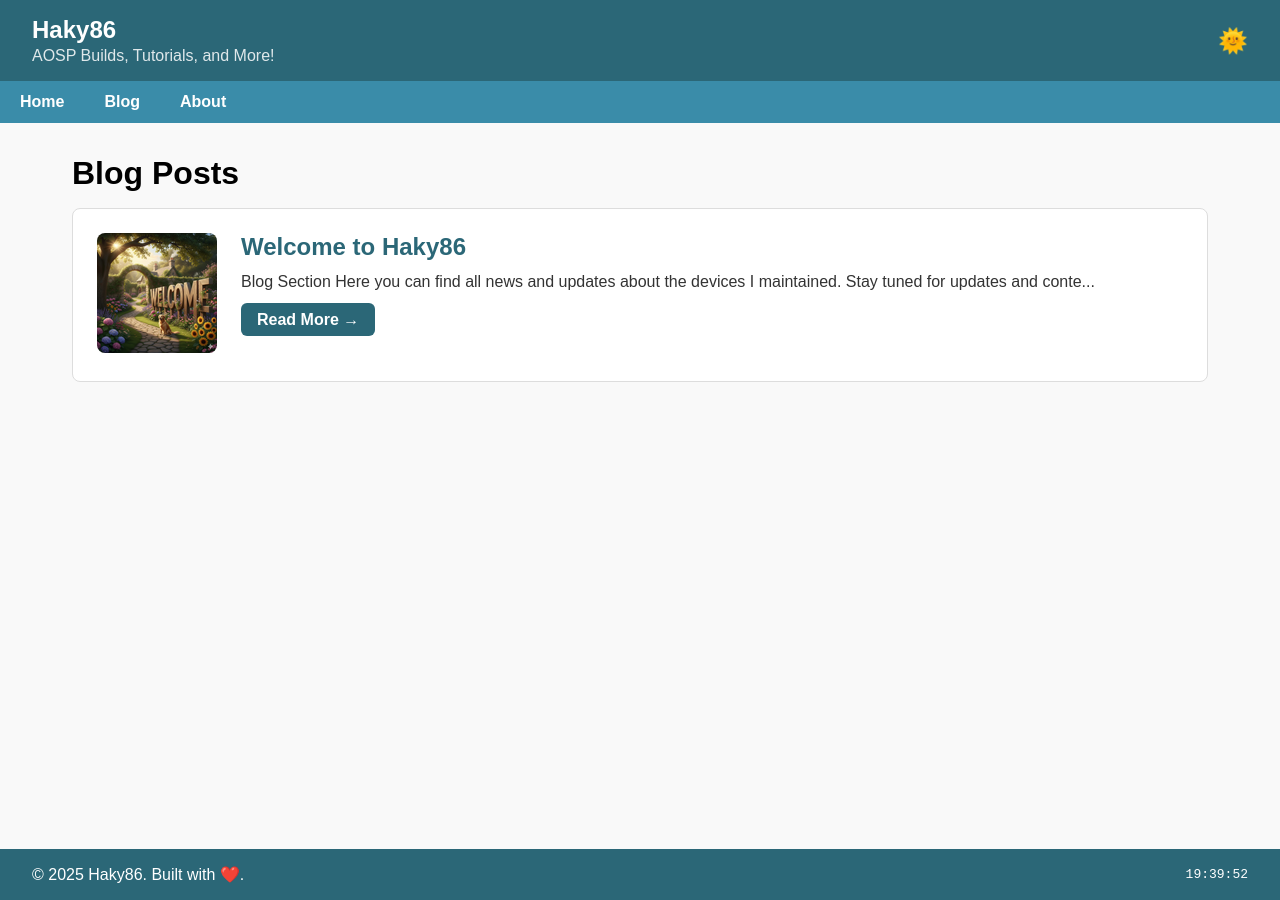
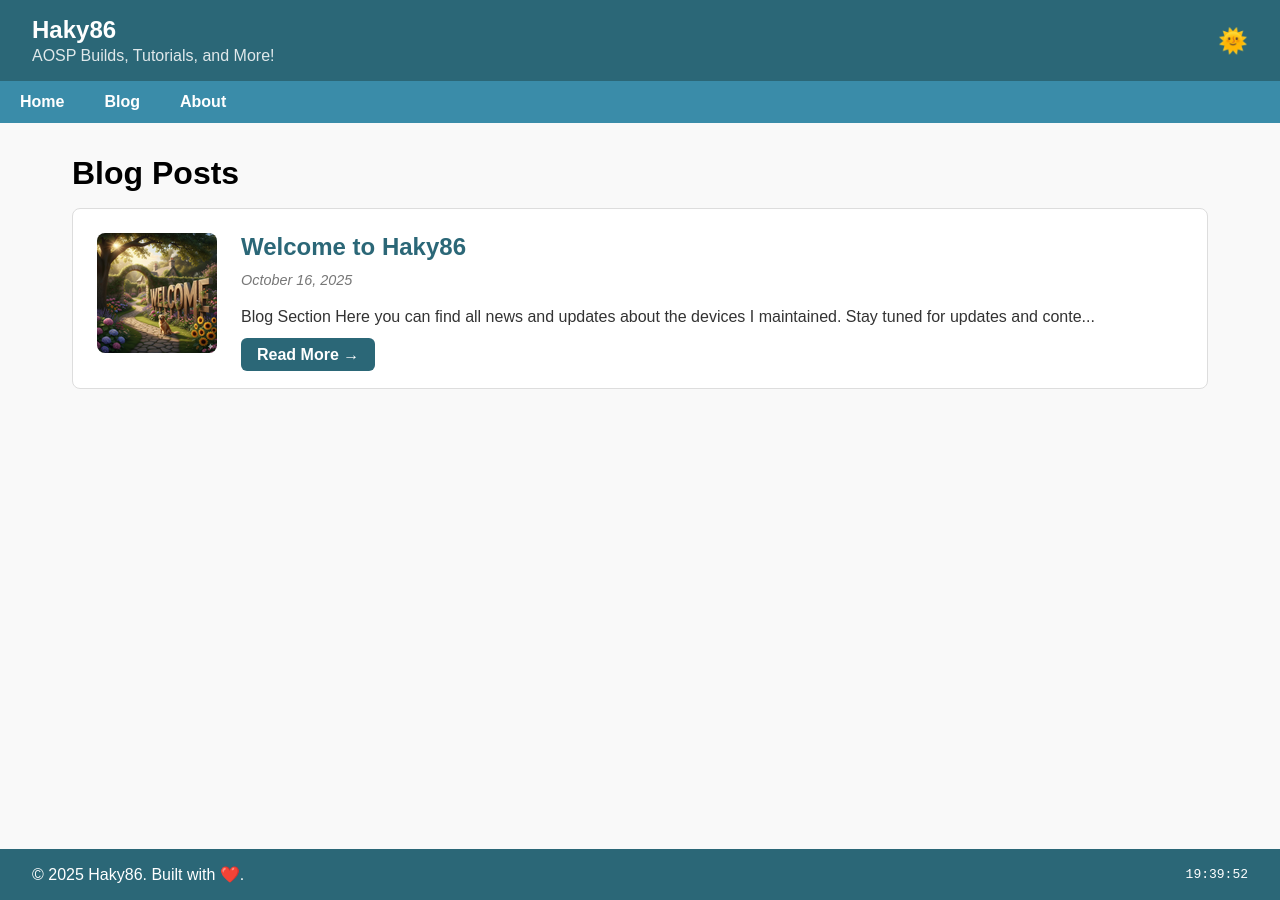
Before and after one commit to Haky86/haky86.github.io, a Jekyll site: the page built from blog/index.html, in a window 1280 px wide. Built offline with Jekyll 4.4.1, drawn with Linux system fonts in a browser that asks for light colours.

Commit message:
haky86: Display published date under post title
Change-Id: I49f667e7c6c3014451e37542798a2f4c102e9a65

```diff
--- a/blog/index.html
+++ b/blog/index.html
@@ -21,6 +21,7 @@ permalink: /blog/
           <h2 class="post-title">
             <a href="{{ post.url | relative_url }}">{{ post.title }}</a>
           </h2>
+          <p class="post-date">{{ post.date | date: "%B %d, %Y" }}</p>
           {% assign clean_content = post.content | strip_html | remove: post.title | strip %}
           <p class="post-excerpt">
             {{ clean_content | truncate: 125 }}
@@ -96,4 +97,11 @@ permalink: /blog/
 .read-more:hover {
   background-color: #3a8ca9;
 }
+
+.post-date {
+  font-size: 0.9rem;
+  color: #777;
+  margin-bottom: 0.75rem;
+  font-style: italic;
+}
 </style>
```
Also changed, not shown: _layouts/post.html (added, +12 -0 lines).
